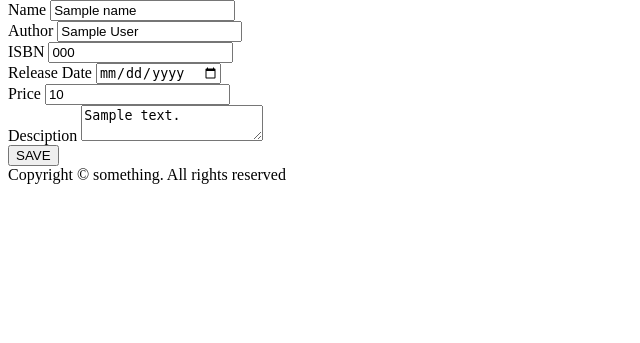
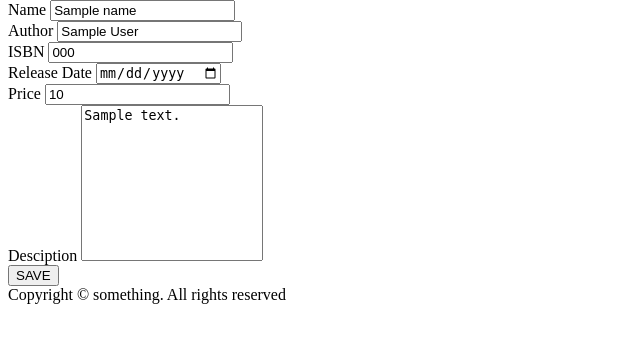
Before and after one commit to Yslamguly/BooksInventory, a PHP site: the page made by views/book-form.php in a window 1280 px wide. Shown: the part 44-387 px from the top of the page, without its empty margins (0-640 px from the left). Run offline with PHP 8.4, Linux system fonts and the light colour scheme; the template is opened without the code that fills it: most values are stand-ins (such as "Sample title", 1, 10 or a date in 2020); data that the repository does not hold is empty.

Commit message:
modified textarea

```diff
--- a/pages/edit.php
+++ b/pages/edit.php
@@ -9,7 +9,7 @@ $id = isset($_GET['id']) ? $_GET['id'] : null;
 if($id ===null){
     redirect('404');
 }
-$book = get_book_by_id($_GET['id']);
+$book = get_book_by_id($id);
 if($book === null){
     redirect('404');
 }
@@ -28,7 +28,7 @@ if (is_post()){
     if(count($errors)==0){
         $image='fe';
 
-        $sql=$db->prepare("UPDATE books set `name` =?, `author` =?, `isbn`=?, `release_date`=?, `price`=?, `description`=?,`image`=? WHERE `book_id`=?");
+        $sql=$db->prepare("UPDATE books set `name`=?, `author`=?, `isbn`=?, `release_date`=?, `price`=?, `description`=?,`image`=? WHERE `book_id`=?");
         $sql->bind_param('ssssissi',$name,$author,$ISBN,$releaseDate,$price,$description,$image,$id);
         $sql->execute();
         $sql->close();
@@ -38,7 +38,7 @@ if (is_post()){
 // creates a variable for every key in the array
 extract($book, EXTR_SKIP);
 
-$action_url = page_url('edit',['id' => $id]);
+$action_url = page_url('edit', ['id' => $id]);
 ?>
 
 <?php if(isset($_GET['success'])):?>
--- a/views/book-form.php
+++ b/views/book-form.php
@@ -47,7 +47,7 @@
                 </div>
                 <div class="form-group <?= isset($errors['description'])? 'has-error' : ''; ?>">
                     <label for="desciption">Desciption</label>
-                    <textarea name="description" class="form-control"><?= isset($description) ? $description : ''; ?></textarea>
+                    <textarea name="description" class="form-control" style="resize: none; height:150px"><?= isset($description) ? $description : ''; ?></textarea>
                     <?php if(isset($errors['description'])):?>
                         <p class="validation-error">
                             <?= $errors['description'][0]; ?>
```
